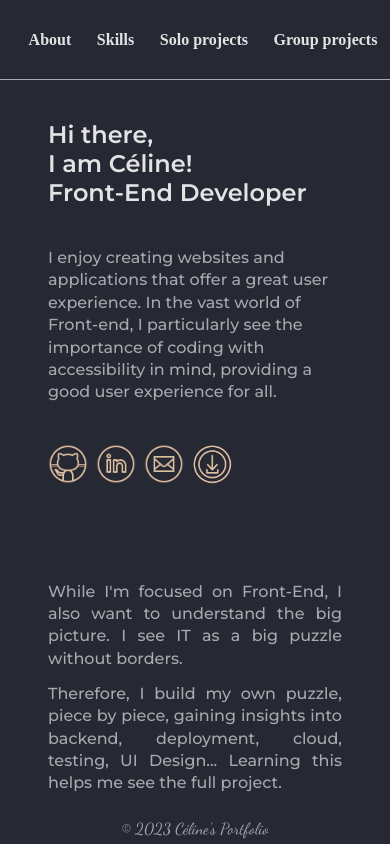
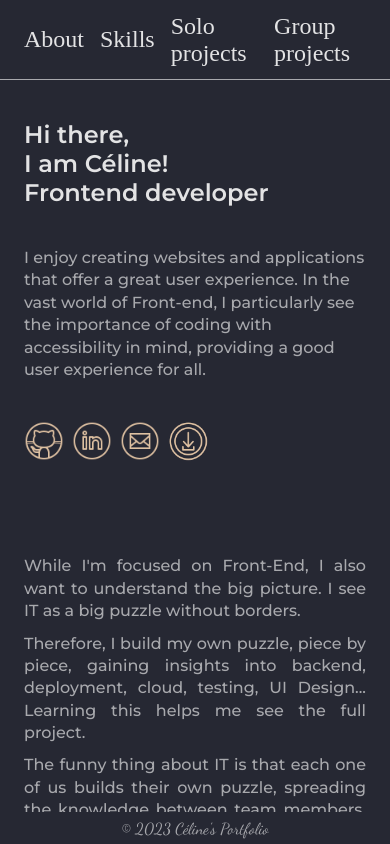
Before and after one commit to ocsiddisco/Portfolio-2023, a Next.js app: page / in a window 390 px wide. Built offline with nearby package versions, Linux system fonts and the light colour scheme.

Commit message:
improve accessibility

```diff
--- a/src/components/About/About.module.css
+++ b/src/components/About/About.module.css
@@ -11,13 +11,12 @@
 .aboutInside {
   display: flex;
   flex-direction: column;
-  justify-content: space-between;
   height: 100%;
-  padding: 2.5rem 0 2.5rem 0;
+  padding: 40px 0;
 }
 
 .textAbout {
-  margin-top: 0.8rem;
+  margin-top: 10px;
   line-height: 1.4;
 }
 .link:hover {
@@ -28,15 +27,16 @@
   margin-right: 5px;
 }
 
+.arrowContainer {
+  padding-top: 40px;
+}
+.arrowLeftContainer , .arrowRightContainer{
+  padding-top: 40px;
+}
+
 @media only screen and (max-width: 900px) {
   .aboutSection {
     height: fit-content;
-  }
-  .arrowContainer {
-    padding-top: 2.5rem;
-  }
-  .arrowLeftContainer {
-    padding-top: 2.5rem;
   }
 }
 
@@ -53,7 +53,7 @@
 }
 
 .arrowRight {
-  display: inline-block;
+  /* display: inline-block; */
   float: left;
   cursor: pointer;
 }
@@ -61,7 +61,7 @@
 .arrowRight:before {
   content: "";
   height: 3px;
-  width: 2rem;
+  width: 32px;
   background-color: var(--dark-theme-white60);
   display: block;
   float: left;
@@ -80,7 +80,7 @@
 }
 
 .arrowRight:hover:before {
-  width: 3.5rem;
+  width: 48px;
 }
 
 .arrowLeftContainer {
@@ -90,14 +90,13 @@
 
 .arrowLeft {
   display: inline-block;
-  /* float:right; */
   cursor: pointer;
 }
 
 .arrowLeft:before {
   content: "";
   height: 3px;
-  width: 2rem;
+  width: 32px;
   background-color: var(--dark-theme-white60);
   display: block;
   float: right;
@@ -116,7 +115,7 @@
 }
 
 .arrowLeft:hover:before {
-  width: 3.5rem;
+  width: 48px;
 }
 
 @media only screen and (min-width: 1200px) {
@@ -126,6 +125,6 @@
 
   .arrowRightContainer,
   .arrowLeftContainer {
-    margin-top: 4rem;
+    margin-top: 64px;
   }
 }
--- a/src/components/CardProject/CardProject.module.css
+++ b/src/components/CardProject/CardProject.module.css
@@ -1,8 +1,8 @@
 .containerCardProject {
   display: flex;
   flex-direction: row;
-  margin-top: 1.5rem;
-  padding: 1rem 0 1rem 0;
+  margin-top: 24px;
+  padding: 16px 0;
   border-radius: 10px;
   text-align: justify;
 }
@@ -14,16 +14,18 @@
 .containerProjectInfo {
   display: flex;
   flex-direction: column;
-  padding-right: 1rem;
 }
 
-.githubLink {
-  padding-right: 0.5rem;
+@media only screen and (max-width: 900px) {
+  .containerProjectInfo {
+    padding-right: 16px;
+  }
 }
 
-.titleName {
-  padding-right: 0.5rem;
+.githubLink , .titleName {
+  padding-right: 8px;
 }
+
 
 .linkDemo :hover {
   transform: scale(1.2);
@@ -36,9 +38,8 @@
 }
 
 .projectDescription {
-  padding-top: 1rem;
-  padding-bottom: 1rem;
-  line-height: 1.5rem;
+  padding: 16px 0;
+  line-height: 24px;
 }
 
 @media only screen and (max-width: 600px) {
@@ -46,13 +47,12 @@
     display: none;
   }
   .containerProjectInfo {
-    padding-left: 1rem;
+    padding-left: 16px;
   }
 }
 
 @media only screen and (max-width: 450px) {
   .projectDescription {
-    padding-top: 1rem;
-    padding-bottom: 1rem;
+    padding: 16px 0;
   }
 }
--- a/src/components/Footer/Footer.module.css
+++ b/src/components/Footer/Footer.module.css
@@ -4,7 +4,7 @@
   flex-direction: row;
   justify-content: center;
   align-items: center;
-  height: 2rem;
+  min-height: 32px;
   position: fixed;
   bottom: 0;
 }
--- a/src/components/GroupProjects/GroupProjects.module.css
+++ b/src/components/GroupProjects/GroupProjects.module.css
@@ -1,7 +1,7 @@
 .containerGroupProjects {
   height: fit-content;
-  padding-top: 2.5rem;
-  padding-bottom: 2rem;
+  padding-top: 40px;
+  padding-bottom: 32px;
 }
 
 .listProjects {
--- a/src/components/Header/Header.module.css
+++ b/src/components/Header/Header.module.css
@@ -3,7 +3,8 @@
   flex-direction: column;
   height: 100%;
   justify-content: space-between;
-  padding: 2.5rem 5rem 2.5rem 0;
+  padding: 40px 80px 40px 0 ;
+  min-height: fit-content;
 }
 
 .headerIntroduction {
@@ -13,12 +14,12 @@
 
 .textAbout {
   line-height: 1.4;
-  padding-right: 2rem;
-  padding-top: 2.5rem;
+  padding-right: 16px;
+  padding-top: 40px;
 }
 
 .link {
-  padding-right: 0.5rem;
+  padding-right: 8px;
   opacity: 85%;
 }
 .link:hover {
@@ -27,13 +28,13 @@
 
 @media only screen and (max-width: 900px) {
   .linkContainer {
-    padding-top: 2.5rem;
+    padding-top: 40px;
   }
 }
 
 @media only screen and (max-width: 750px) {
   .headerContainer {
-    padding-right: 0rem;
+    padding-right: 0;
   }
 }
 
@@ -42,6 +43,6 @@
     font-size: 1.5rem;
   }
   .textAbout {
-    padding-right: 0rem;
+    padding-right: 0;
   }
 }
--- a/src/components/Header/Header.tsx
+++ b/src/components/Header/Header.tsx
@@ -11,7 +11,7 @@ const Header = () => {
       <div className={styles.headerIntroduction} style={montserrat2.style}>
         <h2 className={styles.textIntroduction}>Hi there,</h2>
         <h2 className={styles.textIntroduction}>I am Céline!</h2>
-        <h2 className={styles.textIntroduction}>Front-End Developer</h2>
+        <h2 className={styles.textIntroduction}>Frontend developer</h2>
         <div className={styles.textAbout} style={montserrat2.style}>
           <p>
             I enjoy creating websites and applications that offer a great user
--- a/src/components/Layout/Layout.module.css
+++ b/src/components/Layout/Layout.module.css
@@ -5,9 +5,9 @@
 }
 
 .layoutInside {
-  margin-top: 5rem;
-  padding: 0rem 5rem 0rem 5rem;
-  height: calc(100% - 7rem);
+  margin-top: 80px;
+  padding: 0 80px;
+  height: calc(100% - 112px);
   display: grid;
   grid-template-columns: 2fr 3fr;
 }
@@ -44,7 +44,7 @@
 
 @media only screen and (max-width: 750px) {
   .layoutInside {
-    padding: 0rem 3rem 0rem 3rem;
+    padding: 0 24px;
   }
 }
 
@@ -59,6 +59,6 @@
 
 @media only screen and (min-width: 1600px) {
   .layoutInside {
-    width: 60%;
+    width: 70%;
   }
 }
--- a/src/components/NavBar/NavBar.module.css
+++ b/src/components/NavBar/NavBar.module.css
@@ -1,6 +1,6 @@
 .navigationContainer {
   display: flex;
-  height: 5rem;
+  min-height: 80px;
   width: 100%;
   border-bottom: 1px solid var(--dark-theme-white60);
   position: fixed;
@@ -13,11 +13,12 @@
   justify-content: flex-end;
   align-items: center;
   width: 100%;
-  margin-right: 5rem;
+  list-style-type: none;
+  padding-right: 80px
 }
 
 .navSpace {
-  margin-left: 1rem;
+  margin-left: 16px;
 }
 
 .navSpace :hover {
@@ -32,13 +33,30 @@
   color: var(--dark-theme-orange);
 }
 
-@media only screen and (max-width: 650px) {
+.navName {
+  font-size: 1.5rem;
+}
+
+
+
+@media only screen and (max-width: 750px) {
   .navigationInside {
-    justify-content: center;
-    margin-right: 0rem;
+    justify-content: flex-start;
+    margin-right: 0;
+    padding-left: 24px;
+    padding-right: 0;
   }
-  .navName {
-    font-size: 1rem;
+  .navSpace {
+    margin-left: 0;
+    margin-right: 16px;
+  }
+}
+
+
+@media(min-width:751px ) and (max-width: 900px) {
+  .navigationInside {
+    padding-right: 80px;
+
   }
 }
 
@@ -48,12 +66,12 @@
   }
   .navigationInside {
     width: 80%;
-          margin-right: 10rem;
   }
 }
 
 @media only screen and (min-width: 1600px) {
+
   .navigationInside {
-    width: 60%;
+    width: 70%;
   }
 }
--- a/src/components/NavBar/NavBar.tsx
+++ b/src/components/NavBar/NavBar.tsx
@@ -4,20 +4,21 @@ import Link from "next/link";
 const NavBar = () => {
   return (
     <nav className={styles.navigationContainer}>
-      <div className={styles.navigationInside}>
-        <Link href="#about" className={styles.navSpace}>
-          <h6 className={styles.navName}>About</h6>
-        </Link>
-        <Link href="#skills" className={styles.navSpace}>
-          <h6 className={styles.navName}>Skills</h6>
-        </Link>
-        <Link href="#soloprojects" className={styles.navSpace}>
-          <h6 className={styles.navName}>Solo projects</h6>
-        </Link>
-        <Link href="#groupprojects" className={styles.navSpace}>
-          <h6 className={styles.navName}>Group projects</h6>
-        </Link>
-      </div>
+      <ul className={styles.navigationInside}>
+        <li className={styles.navName}><Link href="#about" className={styles.navSpace}>
+          About
+        </Link></li>
+        <li className={styles.navName}><Link href="#skills" className={styles.navSpace}>
+          Skills
+        </Link></li>
+
+        <li className={styles.navName}><Link href="#soloprojects" className={styles.navSpace}>
+          Solo projects
+        </Link></li>
+        <li className={styles.navName}><Link href="#groupprojects" className={styles.navSpace}>
+          Group projects
+        </Link></li>
+      </ul>
     </nav>
   );
 };
--- a/src/components/Skills/Skills.module.css
+++ b/src/components/Skills/Skills.module.css
@@ -1,7 +1,7 @@
 .skillsContainer {
   display: flex;
   height: 100%;
-  padding-top: 2.5rem;
+  padding-top: 40px;
 }
 
 .skillsInside {
@@ -13,7 +13,7 @@
 .hardSkillsContainer {
   display: flex;
   flex-direction: column;
-  padding-top: 2.5rem;
+  padding-top: 40px;
 }
 
 .softSkillsContainer {
@@ -21,12 +21,9 @@
   flex-direction: column;
 }
 
-.skillsTitel {
-}
-
 @media only screen and (max-width: 900px) {
   .skillsContainer {
     height: fit-content;
-    padding-bottom: 2.5rem;
+    padding-bottom: 40px;
   }
 }
--- a/src/components/SoloProjects/SoloProjects.module.css
+++ b/src/components/SoloProjects/SoloProjects.module.css
@@ -1,6 +1,6 @@
 .containerSoloProjects {
   height: fit-content;
-  padding-top: 2.5rem;
+  padding-top: 40px;
 
   overflow-y: scroll;
   overflow-x: hidden;
@@ -13,12 +13,6 @@
   display: none;
 }
 
-.insideSoloProjects {
-}
-
-.projectsTitel {
-}
-
 .listProjects {
   display: flex;
   flex-direction: column;
--- a/src/components/SoloProjects/SoloProjects.tsx
+++ b/src/components/SoloProjects/SoloProjects.tsx
@@ -7,8 +7,8 @@ import CardProject from "@/components/CardProject/CardProject";
 const SoloProjects = () => {
   return (
     <section id="soloprojects" className={styles.containerSoloProjects}>
-      <div className={styles.insideSoloProjects}>
-        <h3 className={styles.projectsTitel} style={exo2.style}>
+      <div>
+        <h3 style={exo2.style}>
           Solo Projects
         </h3>
 
```
